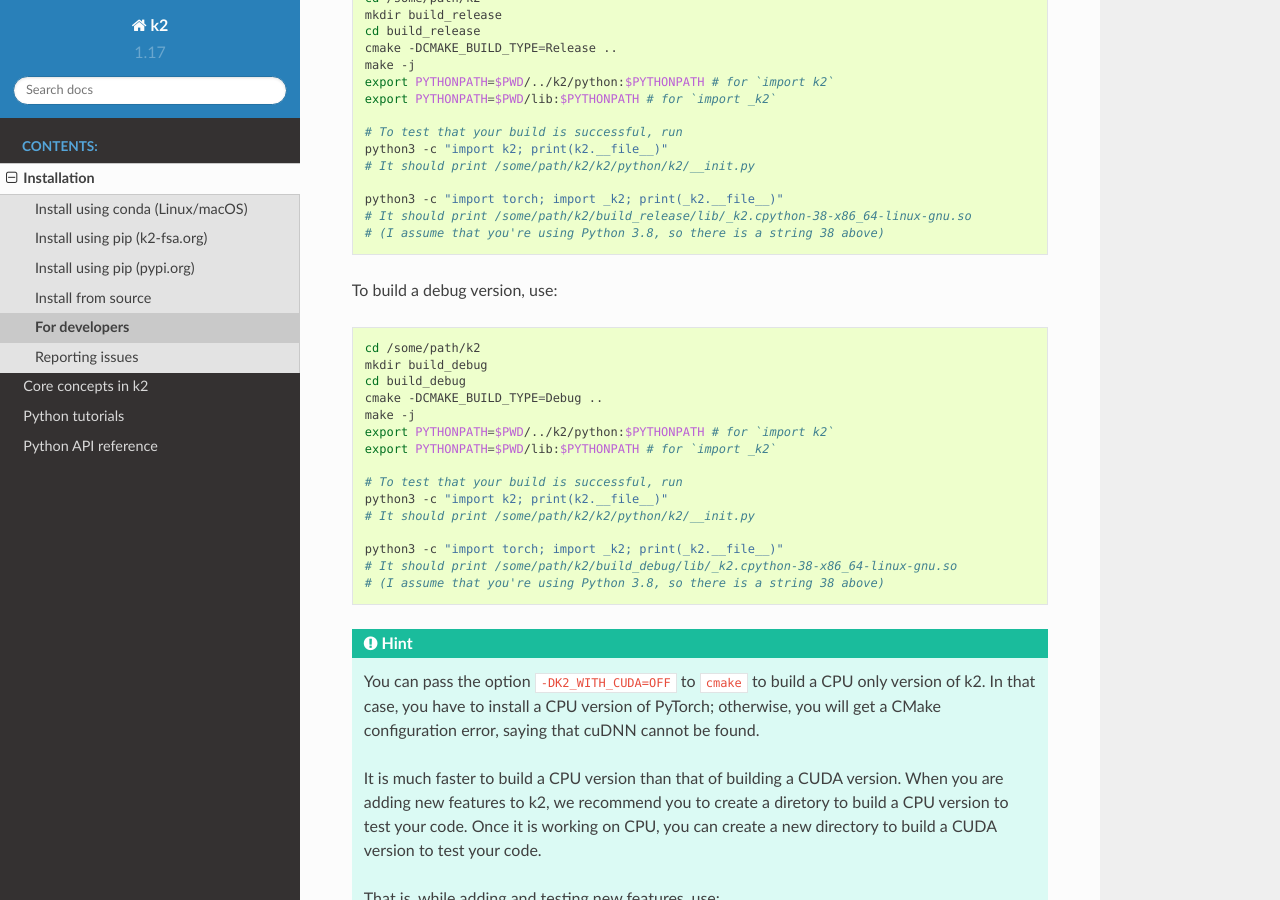
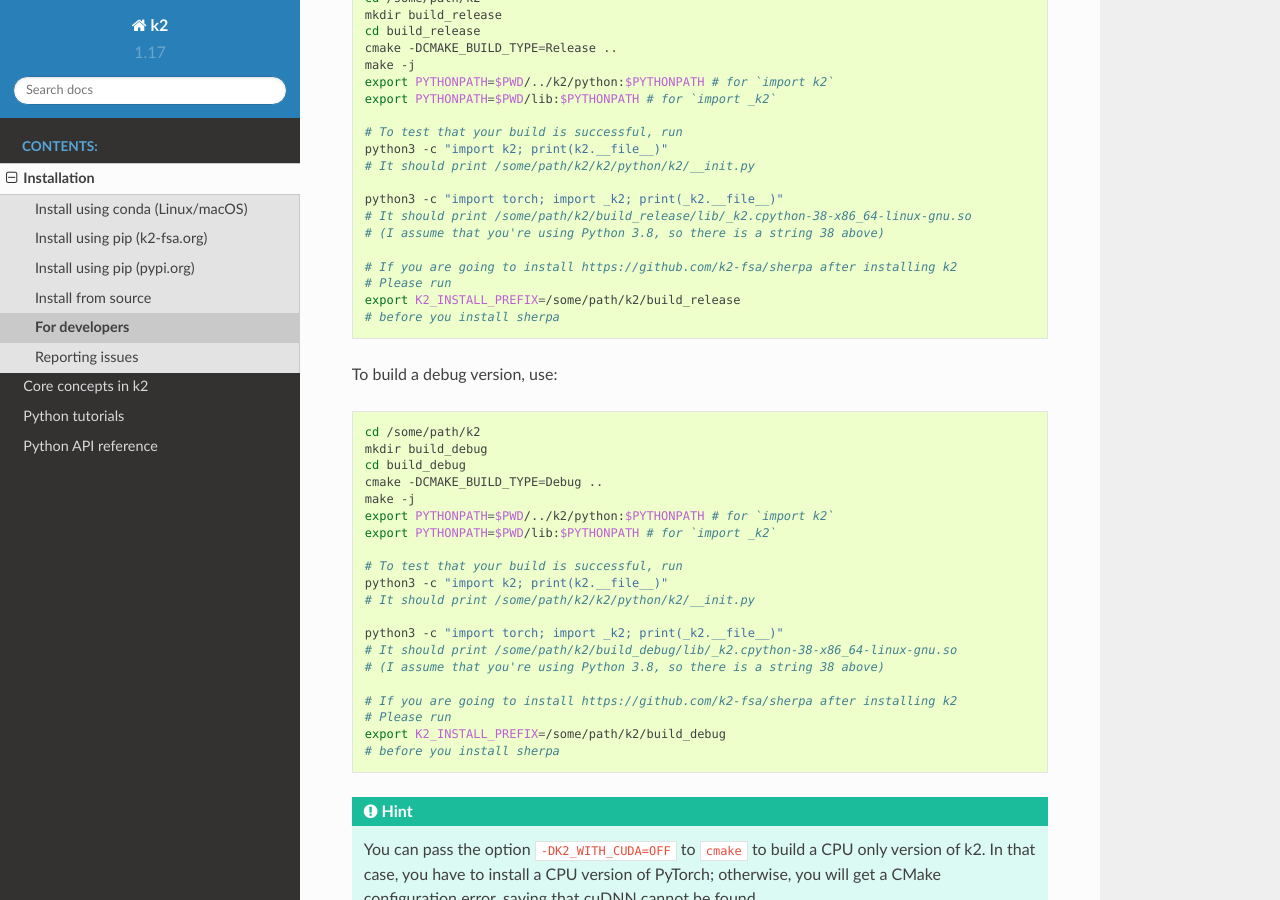
Before and after one commit to k2-fsa/k2, a Sphinx documentation site: the page built from docs/source/installation/for_developers.rst, in a window 1280 px wide and 900 px high, scrolled down 803 px. Built offline with Sphinx 7.4.7 and the Read the Docs theme 2.0.0, drawn with Linux system fonts in a browser that asks for light colours; pages that are not in the unit, such as notebooks, are missing from menus.

Commit message:
Update installation doc for developers that want to install sherpa

```diff
--- a/docs/source/installation/for_developers.rst
+++ b/docs/source/installation/for_developers.rst
@@ -51,6 +51,11 @@
   # It should print /some/path/k2/build_release/lib/_k2.cpython-38-x86_64-linux-gnu.so
   # (I assume that you're using Python 3.8, so there is a string 38 above)
 
+  # If you are going to install https://github.com/k2-fsa/sherpa after installing k2
+  # Please run
+  export K2_INSTALL_PREFIX=/some/path/k2/build_release
+  # before you install sherpa
+
 To build a debug version, use:
 
 .. code-block:: bash
@@ -70,6 +75,11 @@
   python3 -c "import torch; import _k2; print(_k2.__file__)"
   # It should print /some/path/k2/build_debug/lib/_k2.cpython-38-x86_64-linux-gnu.so
   # (I assume that you're using Python 3.8, so there is a string 38 above)
+
+  # If you are going to install https://github.com/k2-fsa/sherpa after installing k2
+  # Please run
+  export K2_INSTALL_PREFIX=/some/path/k2/build_debug
+  # before you install sherpa
 
 .. HINT::
 
```
Also changed, not shown: 1 other file.
